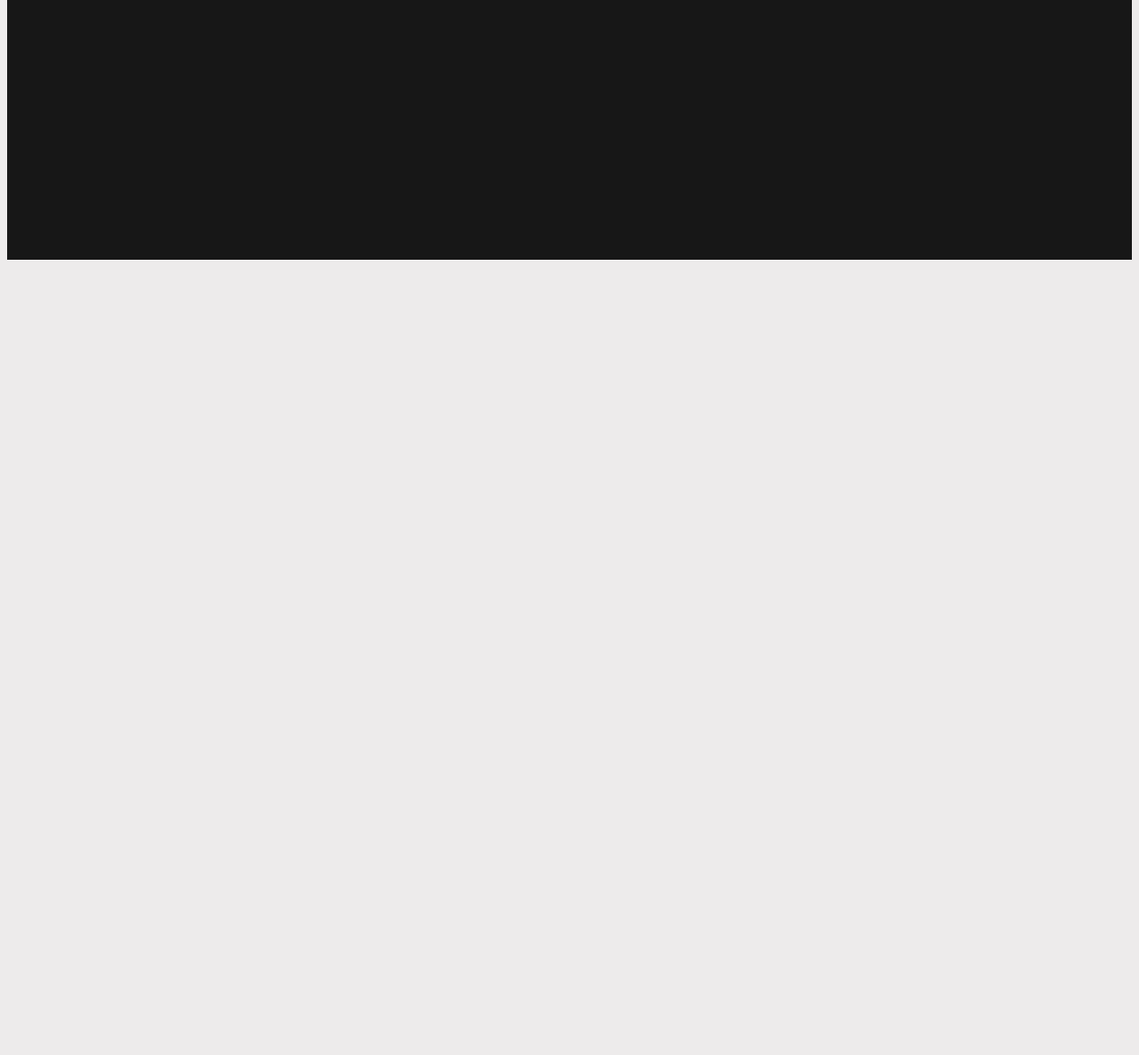
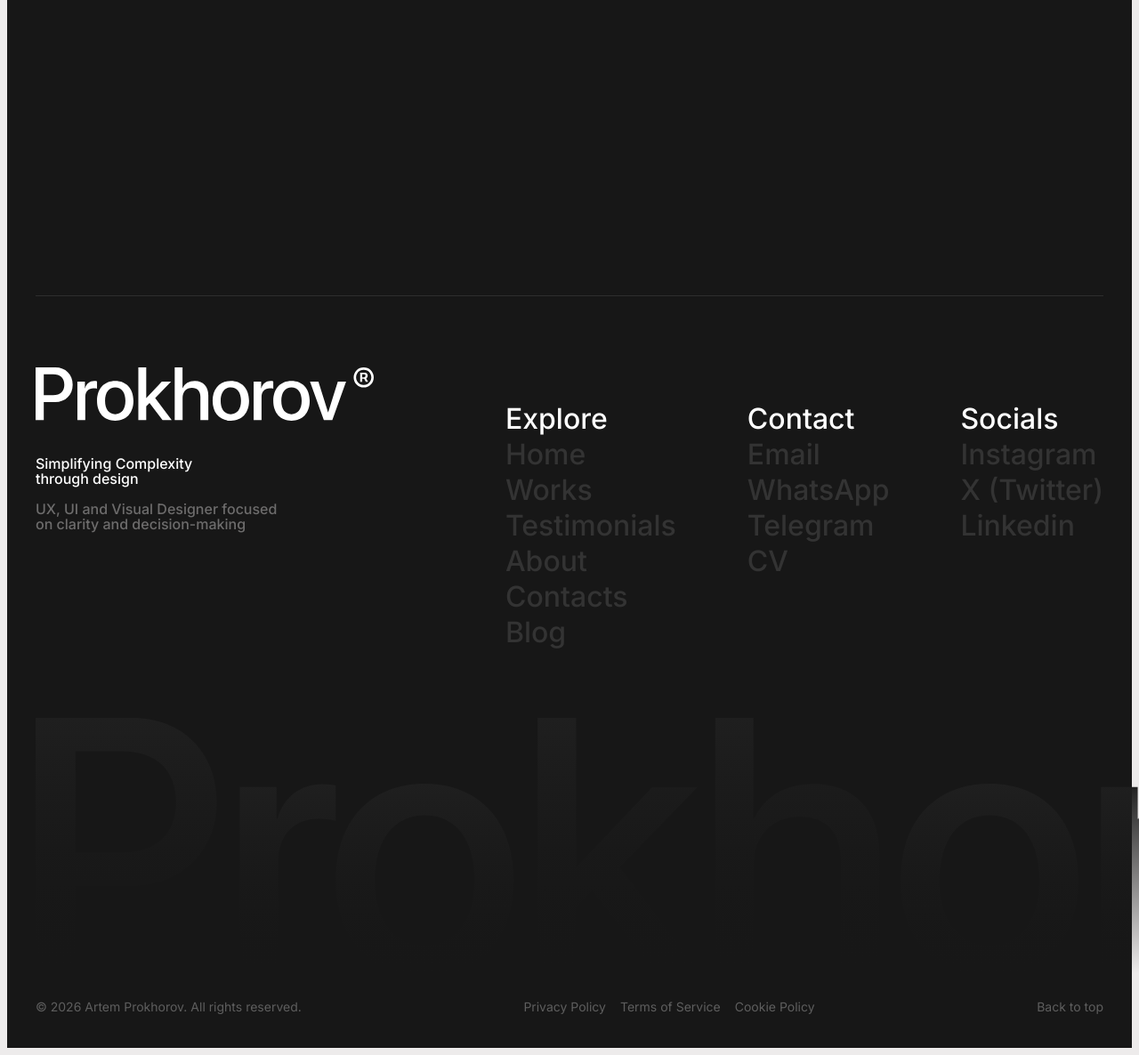
Before and after one commit to kapssulka/Prokhorov, a website built with Vite: page index.html in a window 1280 px wide. Shown: the part 10428-11614 px from the top of the page at 89% size. Before the commit the page ends 10728 px from the top, so only its background shows below. Built offline with nearby package versions, Linux system fonts and the light colour scheme.

Commit message:
Add footer

```diff
--- a/index.html
+++ b/index.html
@@ -107,7 +107,7 @@
       </header>
 
       <main>
-        <section class="hero">
+        <section id="hero" class="hero">
           <div class="hero__content _container">
             <div class="hero__top">
               <div class="hero__text">
@@ -967,6 +967,115 @@
           </div>
         </section>
       </main>
+
+      <footer class="footer">
+        <div class="footer__inner _container">
+          <div class="footer__line"></div>
+          <div class="footer__top">
+            <div class="footer__text-block">
+              <img class="footer__logo" src="public/logo.svg" />
+
+              <p class="footer__text-left">
+                Simplifying Complexity <br />
+                through design
+              </p>
+              <p class="footer__text-left footer__text-left--grey">
+                UX, UI and Visual Designer focused <br />on clarity and
+                decision-making
+              </p>
+            </div>
+
+            <div class="footer__nav">
+              <!-- list -->
+              <div class="">
+                <h4 class="footer__nav-title">Explore</h4>
+
+                <ul class="footer__nav-list">
+                  <li class="footer__nav-item">
+                    <a class="footer__nav-link" href="/">Home</a>
+                  </li>
+                  <li class="footer__nav-item">
+                    <a class="footer__nav-link js-anchor-link" href="#works"
+                      >Works</a
+                    >
+                  </li>
+                  <li class="footer__nav-item">
+                    <a
+                      class="footer__nav-link js-anchor-link"
+                      href="#testimonials"
+                      >Testimonials</a
+                    >
+                  </li>
+                  <li class="footer__nav-item">
+                    <a class="footer__nav-link js-anchor-link" href="#about"
+                      >About</a
+                    >
+                  </li>
+                  <li class="footer__nav-item">
+                    <a class="footer__nav-link js-anchor-link" href="#contact"
+                      >Contacts</a
+                    >
+                  </li>
+                  <li class="footer__nav-item">
+                    <a class="footer__nav-link" href="#">Blog</a>
+                  </li>
+                </ul>
+              </div>
+              <!-- list -->
+              <div class="">
+                <h4 class="footer__nav-title">Contact</h4>
+
+                <ul class="footer__nav-list">
+                  <li class="footer__nav-item">
+                    <a class="footer__nav-link" href="#">Email</a>
+                  </li>
+                  <li class="footer__nav-item">
+                    <a class="footer__nav-link" href="#">WhatsApp</a>
+                  </li>
+                  <li class="footer__nav-item">
+                    <a class="footer__nav-link" href="#">Telegram</a>
+                  </li>
+                  <li class="footer__nav-item">
+                    <a class="footer__nav-link" href="#">CV</a>
+                  </li>
+                </ul>
+              </div>
+              <!-- list -->
+              <div class="">
+                <h4 class="footer__nav-title">Socials</h4>
+
+                <ul class="footer__nav-list">
+                  <li class="footer__nav-item">
+                    <a class="footer__nav-link" href="#">Instagram</a>
+                  </li>
+                  <li class="footer__nav-item">
+                    <a class="footer__nav-link" href="#">X (Twitter)</a>
+                  </li>
+                  <li class="footer__nav-item">
+                    <a class="footer__nav-link" href="#">Linkedin</a>
+                  </li>
+                </ul>
+              </div>
+            </div>
+          </div>
+
+          <img class="footer__logo-large" src="public/logo-large.svg" />
+
+          <div class="footer__bottom">
+            <div class="footer__copyright">
+              © 2026 Artem Prokhorov. All rights reserved.
+            </div>
+
+            <div class="footer__info-links">
+              <a href="#">Privacy Policy</a>
+              <a href="#">Terms of Service</a>
+              <a href="#">Cookie Policy</a>
+            </div>
+
+            <div class="footer__to-top-btn js-to-top-btn">Back to top</div>
+          </div>
+        </div>
+      </footer>
     </div>
 
     <script type="module" src="/src/main.js"></script>
--- /dev/null
+++ b/src/js/base.js
@@ -0,0 +1,10 @@
+const toTopBtn = document.querySelector(".js-to-top-btn");
+
+if (toTopBtn) {
+  toTopBtn.addEventListener("click", () => {
+    window.scrollTo({
+      top: 0,
+      behavior: "smooth",
+    });
+  });
+}
--- a/src/js/menuBurger.js
+++ b/src/js/menuBurger.js
@@ -19,7 +19,7 @@ if (menuBtnClose && mobileMenu) {
 // переход по ссылкам-якорям
 
 const links = document.querySelectorAll(
-  ".mobile-menu__nav-link, .header-nav-list__link"
+  ".mobile-menu__nav-link, .header-nav-list__link, .js-anchor-link"
 );
 
 if (links.length > 0) {
--- a/src/main.js
+++ b/src/main.js
@@ -7,3 +7,5 @@ import "./js/menuBurger";
 import "./js/currentTime";
 import "./js/worksViewMode";
 import "./js/testimonialsTrack";
+
+import "./js/base";
--- /dev/null
+++ b/src/scss/blocks/_footer.scss
@@ -0,0 +1,210 @@
+@use "../vars" as *;
+
+.footer {
+  background-color: $dark-color;
+  color: #fff;
+
+  &__inner {
+    padding: 40px 32px;
+  }
+  &__line {
+    width: 100%;
+    height: 1px;
+    background-color: #2e2e2e;
+  }
+
+  &__top {
+    display: flex;
+
+    justify-content: space-between;
+
+    max-width: 1578px;
+    width: 100%;
+
+    padding-top: 80px;
+
+    @media (max-width: $bp-laptop) {
+      padding-top: 40px;
+    }
+    @media (max-width: 720px) {
+      display: block;
+    }
+  }
+
+  &__logo-large {
+    margin-top: 80px;
+
+    @media (max-width: $bp-laptop) {
+      display: none;
+    }
+  }
+
+  &__text-block {
+    @media (max-width: 720px) {
+      margin-bottom: 32px;
+    }
+  }
+
+  &__logo {
+    margin-bottom: 20px;
+
+    @media (max-width: $bp-laptop) {
+      width: 300px;
+    }
+
+    @media (max-width: $bp-tablet) {
+      width: 250px;
+    }
+  }
+
+  &__text-left {
+    font-weight: 500;
+    font-style: Medium;
+    font-size: 16px;
+    line-height: 110.00000000000001%;
+    letter-spacing: -4%;
+  }
+
+  &__text-left--grey {
+    color: #6d6c6c;
+
+    margin-top: 8px;
+  }
+
+  &__nav {
+    display: flex;
+    column-gap: 80px;
+
+    @media (max-width: $bp-laptop) {
+      column-gap: 32px;
+    }
+
+    @media (max-width: 720px) {
+      flex-direction: column;
+      gap: 40px;
+    }
+  }
+
+  &__nav-title {
+    font-weight: 500;
+    font-style: Medium;
+    font-size: 32px;
+    line-height: 32px;
+    letter-spacing: -4%;
+
+    margin-bottom: 8px;
+
+    @media (max-width: $bp-laptop) {
+      font-size: 28px;
+    }
+
+    @media (max-width: $bp-tablet) {
+      font-size: 20px;
+    }
+
+    @media (max-width: 720px) {
+      font-size: 32px;
+    }
+  }
+
+  &__nav-list {
+  }
+
+  &__nav-item {
+    &:not(:last-child) {
+      margin-bottom: 8px;
+    }
+  }
+
+  &__nav-link {
+    position: relative;
+    font-weight: 500;
+    font-style: Medium;
+    font-size: 32px;
+    line-height: 32px;
+    letter-spacing: -4%;
+
+    color: #333333;
+
+    transition: all 0.2s ease-in-out;
+
+    &:hover {
+      color: #dddddd;
+      text-decoration: underline;
+    }
+
+    @media (max-width: $bp-laptop) {
+      font-size: 28px;
+    }
+    @media (max-width: $bp-tablet) {
+      font-size: 20px;
+    }
+
+    @media (max-width: 720px) {
+      font-size: 32px;
+    }
+  }
+
+  &__bottom {
+    display: flex;
+    align-items: center;
+    justify-content: space-between;
+
+    font-size: 14px;
+    line-height: 12px;
+    letter-spacing: -4%;
+
+    color: #5e5e5e;
+
+    margin-top: 24px;
+
+    @media (max-width: $bp-laptop) {
+      display: grid;
+      grid-template-columns: 1fr 1fr;
+      margin-top: 40px;
+    }
+
+    @media (max-width: 720px) {
+      display: flex;
+      flex-direction: column-reverse;
+
+      align-items: start;
+    }
+  }
+
+  &__copyright {
+  }
+
+  &__info-links {
+    display: flex;
+    align-items: center;
+
+    column-gap: 16px;
+
+    a {
+      &:hover {
+        text-decoration: underline;
+      }
+    }
+
+    @media (max-width: 720px) {
+      flex-direction: column;
+      gap: 12px;
+
+      align-items: start;
+
+      margin-bottom: 24px;
+    }
+  }
+
+  &__to-top-btn {
+    cursor: pointer;
+    &:hover {
+      text-decoration: underline;
+    }
+
+    @media (max-width: $bp-laptop) {
+      display: none;
+    }
+  }
+}
--- a/src/style.scss
+++ b/src/style.scss
@@ -8,3 +8,4 @@
 @use "scss/blocks/services";
 @use "scss/blocks/testimonials";
 @use "scss/blocks/contact";
+@use "scss/blocks/footer";
```
Also changed, not shown: public/logo-large.svg (added).
